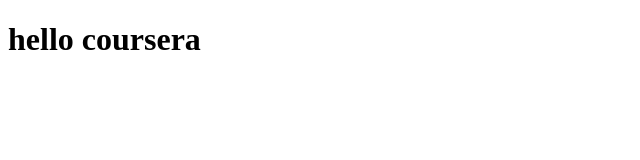
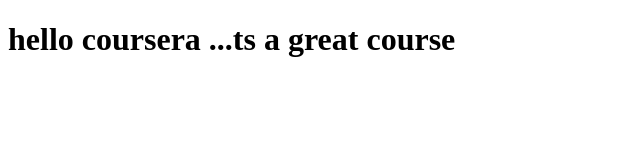
Before and after one commit to muksgupta/courseratest, a plain HTML site: page site/index.html in a window 1280 px wide. Shown: the whole page, without its empty margins (0-640 px from the left). Drawn offline with Linux system fonts and the light colour scheme.

Commit message:
Small adddition to our page content

```diff
--- a/site/index.html
+++ b/site/index.html
@@ -4,6 +4,6 @@
 	<title>hello coursera</title>
 </head>
 <body>
-<h1>hello coursera</h1>
+<h1>hello coursera ...ts a great course</h1>
 </body>
 </html>
```
